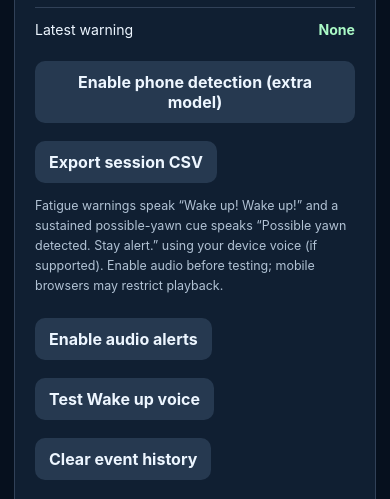
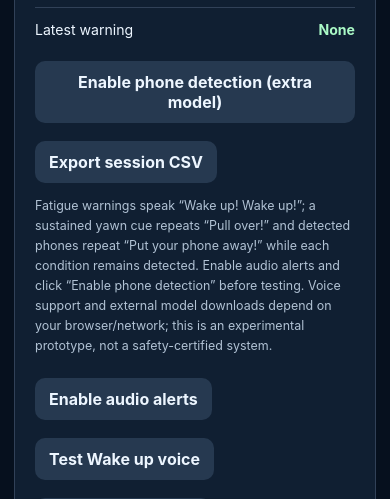
Before and after one commit to arianharashchi-lang/FacialEmotionAI, a FastAPI app: page /driver in a window 390 px wide. Shown: the part 3810-4309 px from the top of the page. Run offline with FastAPI, Linux system fonts and the light colour scheme; some libraries are stand-ins or nearby versions.

Commit message:
Document repeated phone and yawn alerts

```diff
--- a/webapp/templates/driver.html
+++ b/webapp/templates/driver.html
@@ -23,7 +23,7 @@
 <div class="tile"><span>Phone presence (experimental)</span><strong id="phoneState">Disabled</strong></div>
 </div><div class="metric"><span>Session warnings</span><strong id="eventCount">0</strong></div><div class="metric"><span>Latest warning</span><strong id="lastEvent">None</strong></div>
 <div class="camera-actions"><button id="phoneEnable" class="secondary" type="button">Enable phone detection (extra model)</button><button id="downloadEvents" class="secondary" type="button">Export session CSV</button></div>
-<p class="help">Fatigue warnings speak “Wake up! Wake up!” and a sustained possible-yawn cue speaks “Possible yawn detected. Stay alert.” using your device voice (if supported). Enable audio before testing; mobile browsers may restrict playback.</p><div class="camera-actions"><button id="audioToggle" class="secondary" type="button">Enable audio alerts</button><button id="testWakeVoice" class="secondary" type="button">Test Wake up voice</button><button id="resetEvents" class="secondary" type="button">Clear event history</button></div><div class="analytics"><h3>4. Session analytics</h3>
+<p class="help">Fatigue warnings speak “Wake up! Wake up!”; a sustained yawn cue repeats “Pull over!” and detected phones repeat “Put your phone away!” while each condition remains detected. Enable audio alerts and click “Enable phone detection” before testing. Voice support and external model downloads depend on your browser/network; this is an experimental prototype, not a safety-certified system.</p><div class="camera-actions"><button id="audioToggle" class="secondary" type="button">Enable audio alerts</button><button id="testWakeVoice" class="secondary" type="button">Test Wake up voice</button><button id="resetEvents" class="secondary" type="button">Clear event history</button></div><div class="analytics"><h3>4. Session analytics</h3>
 <p class="help">Session-only counts of algorithmic warning events. Not a measure of actual safe or unsafe driving. History is cleared on refresh, and only local exports are generated.</p>
 <div class="metric"><span>Tracked session minutes (elapsed)</span><strong id="sessionMinutes">0</strong></div>
 <div class="metric"><span>Warnings in report</span><strong id="analyticsTotal">0</strong></div>
```
